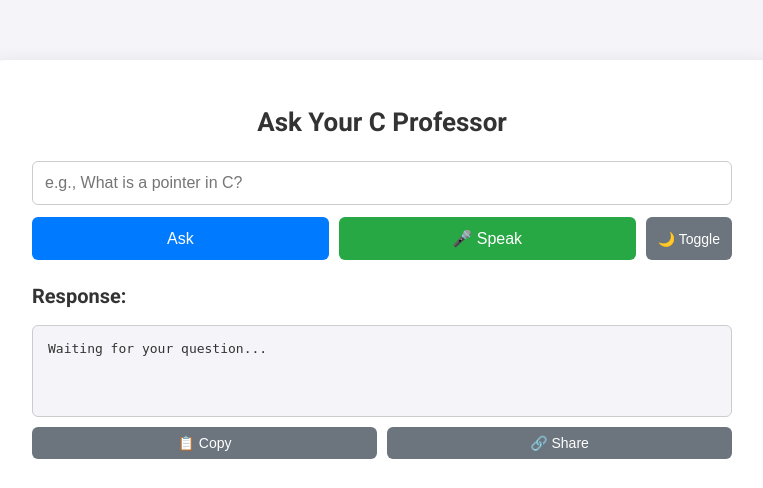
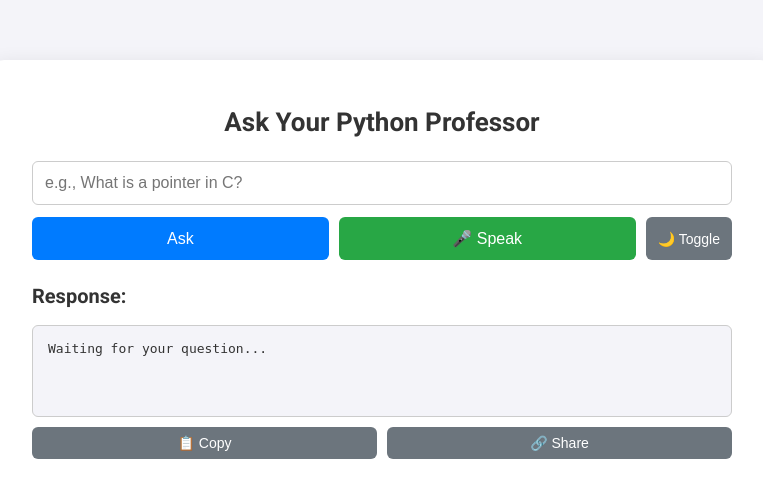
Before and after one commit to yogeshshepal-asm/C-Professor-AI, a Flask app: page / in a window 1280 px wide. Shown: the top 488 px of the page, without its empty margins (258-1021 px from the left). Run offline with Flask 3, Linux system fonts and the light colour scheme.

Commit message:
Change title and header from C to Python

```diff
--- a/templates/index.html
+++ b/templates/index.html
@@ -2,7 +2,7 @@
 <html lang="en">
 <head>
   <meta charset="UTF-8">
-  <title>Ask Your C Professor</title>
+  <title>Ask Your Python Professor</title>
   <link href="https://fonts.googleapis.com/css2?family=Roboto:wght@400;700&display=swap" rel="stylesheet">
   <style>
     :root {
@@ -178,7 +178,7 @@
 </head>
 <body>
   <div class="container">
-    <h1>Ask Your C Professor</h1>
+    <h1>Ask Your Python Professor</h1>
 
     <input type="text" id="question" placeholder="e.g., What is a pointer in C?">
 
@@ -267,7 +267,7 @@
       };
 
       recognition.onend = () => {
-        document.getElementById('question').placeholder = 'e.g., What is a pointer in C?';
+        document.getElementById('question').placeholder = 'e.g., What is a List in python?';
       };
 
       recognition.start();
```
